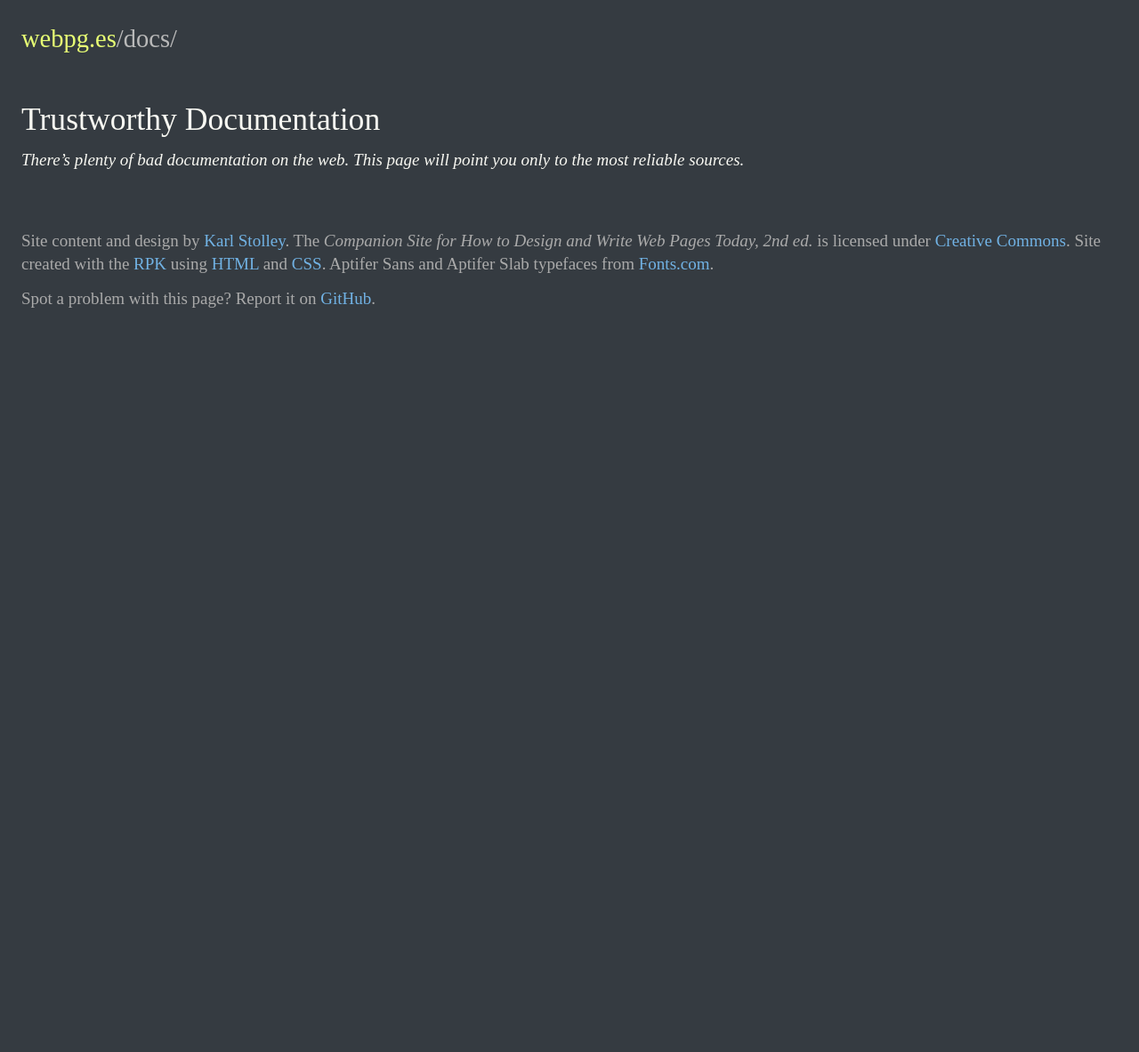
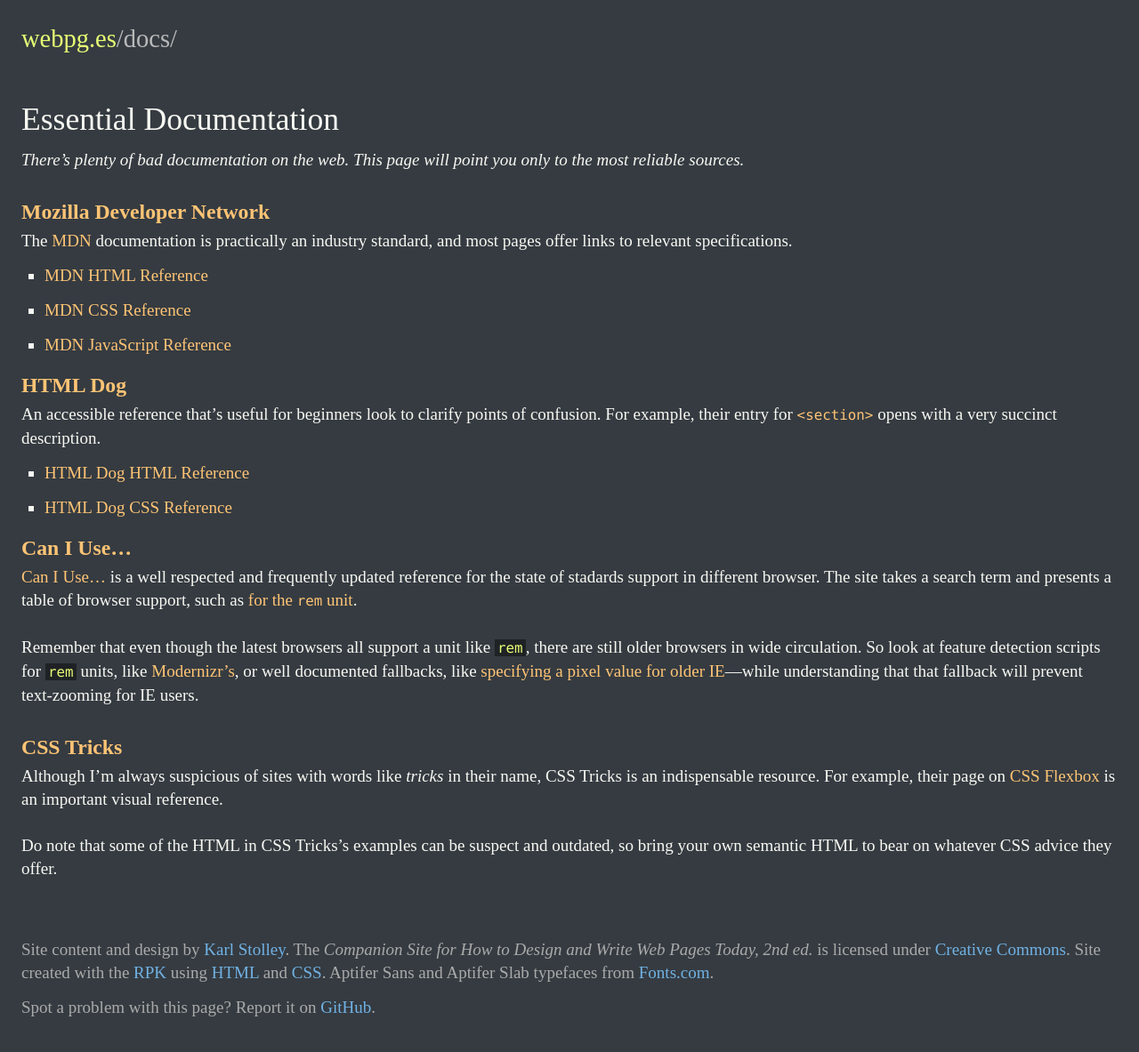
Before and after one commit to karlstolley/webpg.es, a Jekyll site: the page built from docs/index.md, in a window 1280 px wide. Shown: the whole page at 89% size. Built offline with Jekyll 4.4.1, drawn with Linux system fonts in a browser that asks for light colours; nearby versions of some CDN libraries; some web fonts are replaced; before the commit the page ends 900 px from its top, so only the background shows below that.

Commit message:
Starter documentation links

```diff
--- a/docs/index.md
+++ b/docs/index.md
@@ -1,6 +1,40 @@
 ---
-title: Trustworthy Documentation
-description: Links to trustworthy documentation and other essential references on the use and state of web standards.
+title: Essential Documentation
+description: Links to essential documentation and other references on the use and state of web standards.
 ---
 
 There’s plenty of bad documentation on the web. This page will point you only to the most reliable sources.
+
+### [Mozilla Developer Network](https://developer.mozilla.org/en-US/)
+
+The [MDN](https://developer.mozilla.org/en-US/) documentation is practically an industry standard,
+and most pages offer links to relevant specifications.
+
+* [MDN HTML Reference](https://developer.mozilla.org/en-US/docs/Web/HTML/Reference)
+* [MDN CSS Reference](https://developer.mozilla.org/en-US/docs/Web/CSS/Reference)
+* [MDN JavaScript Reference](https://developer.mozilla.org/en-US/docs/Web/JavaScript/Reference)
+
+### [HTML Dog](http://htmldog.com/)
+
+An accessible reference that’s useful for beginners look to clarify points of confusion. For
+example, their entry for [``<section>``](http://htmldog.com/references/html/tags/section/) opens
+with a very succinct description.
+
+* [HTML Dog HTML Reference](http://htmldog.com/references/html/)
+* [HTML Dog CSS Reference](http://htmldog.com/references/css/)
+
+### [Can I Use...](https://caniuse.com/)
+
+[Can I Use...](https://caniuse.com/) is a well respected and frequently updated reference for the state of stadards support in different browser. The site takes a search term and presents a table of browser support, such as [for the `rem` unit](https://caniuse.com/#feat=rem).
+
+Remember that even though the latest browsers all support a unit like `rem`, there are still older browsers in wide circulation. So look at feature detection scripts for `rem` units, like [Modernizr’s](https://modernizr.com/download?cssremunit-setclasses), or well documented fallbacks, like [specifying a pixel value for older IE](https://snook.ca/archives/html_and_css/font-size-with-rem)—while understanding that that fallback will prevent text-zooming for IE users.
+
+### [CSS Tricks](https://css-tricks.com/)
+
+Although I’m always suspicious of sites with words like *tricks* in their name, CSS Tricks is an
+indispensable resource. For example, their page on
+[CSS Flexbox](https://css-tricks.com/snippets/css/a-guide-to-flexbox/) is an important visual
+reference.
+
+Do note that some of the HTML in CSS Tricks’s examples can be suspect and outdated, so bring your
+own semantic HTML to bear on whatever CSS advice they offer.
```
